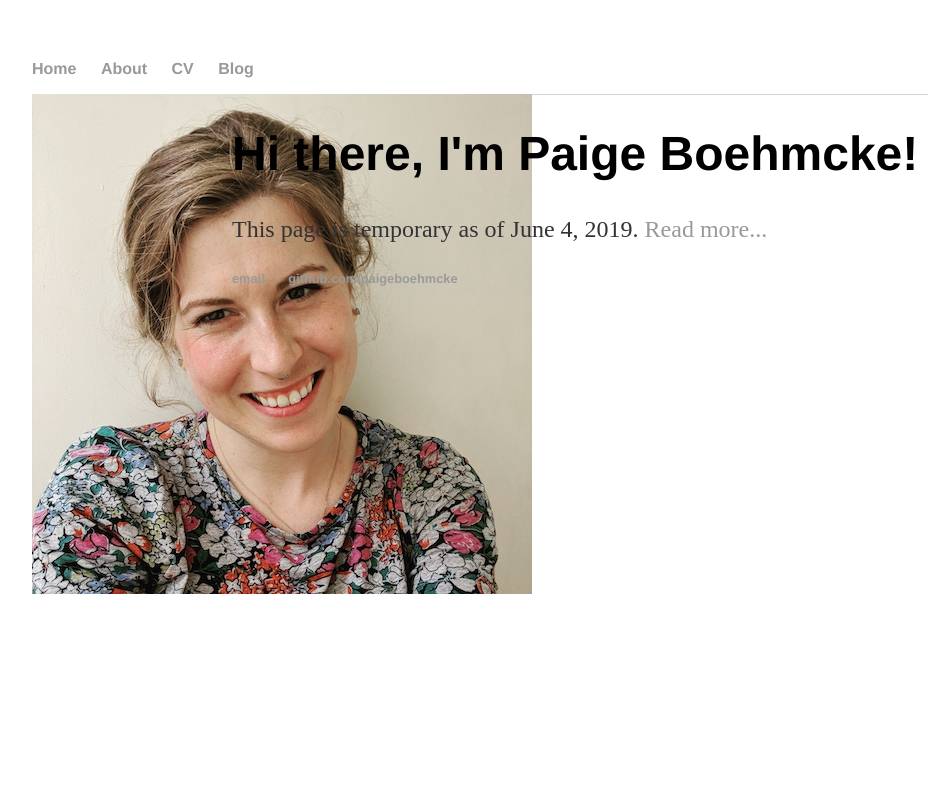
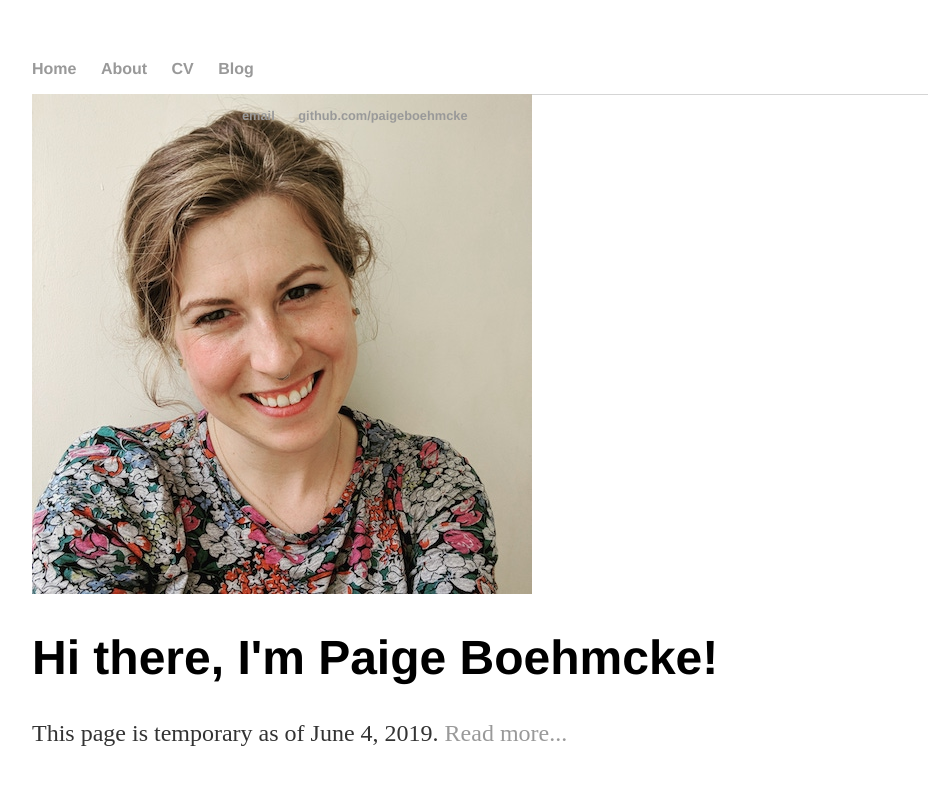
Before and after one commit to paigeboehmcke/paigeboehmcke.github.io, a Jekyll site: the page built from index.html, in a window 1280 px wide. Shown: the top 785 px of the page, without its empty margins (160-1105 px from the left). Built offline with Jekyll 4.4.1, drawn with Linux system fonts in a browser that asks for light colours.

Commit message:
Update index.html

```diff
--- a/index.html
+++ b/index.html
@@ -3,10 +3,10 @@
 title: Paige Boehmcke
 ---
 <div class="home">
-	<div style="float:left; width:20%;">
+	<div style="float:left; width:20%; padding-right: 10px; display:inline;">
 		<img src="images/headshot.jpg"></img>
 	</div>
-	<div style="float:left; width:80%;">
+	<div style="float:left; width:80%; display:inline;">
 		<h1>Hi there, I'm Paige Boehmcke!</h1>
 		<p>This page is temporary as of June 4, 2019. <a href="/about">Read more...</a></p>
 	</div>
```
